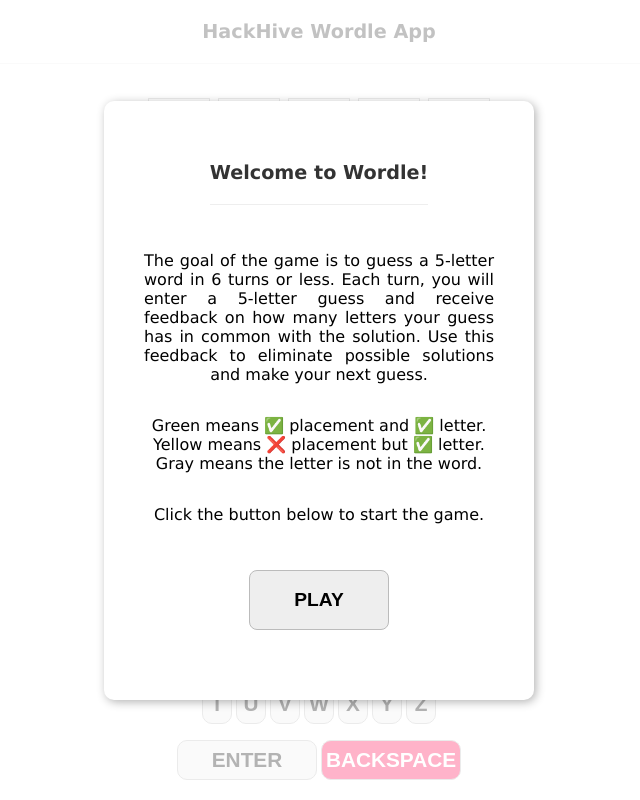
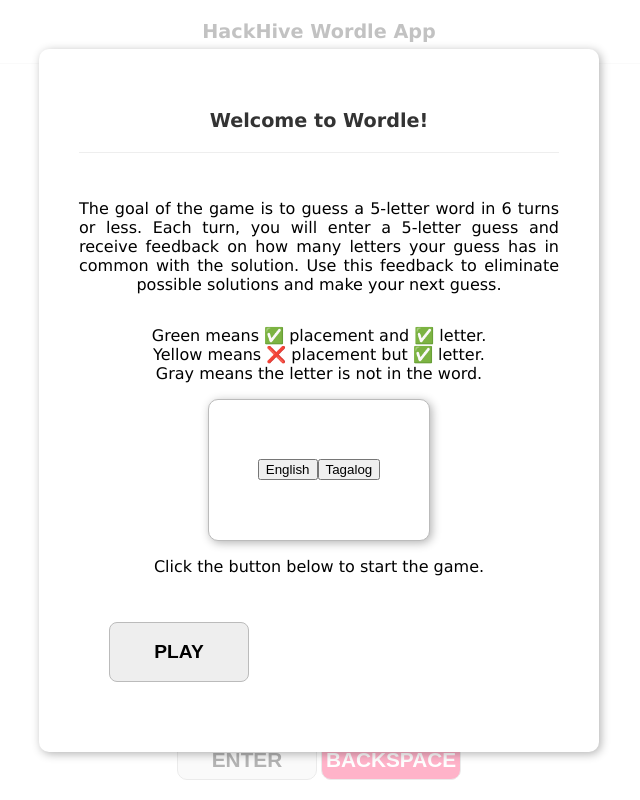
Before and after one commit to markuskusxyren/wordle, a React (Create React App) app: page / in a window 1280 px wide. Shown: the whole page, without its empty margins (321-961 px from the left). Built offline with nearby package versions, Linux system fonts and the light colour scheme.

Commit message:
tried to fix css but it worky

```diff
--- a/src/components/Modal.js
+++ b/src/components/Modal.js
@@ -19,7 +19,7 @@ export default function Modal({
       {isGameOver && (
         <>
           {isCorrect ? (
-            <div>
+            <div className="modal">
               <h1>You win!</h1>
               <p className="solution">The word is {solution}</p>
               <p>
@@ -30,7 +30,7 @@ export default function Modal({
               </button>
             </div>
           ) : (
-            <div>
+            <div className="modal">
               <h1>You lose!</h1>
               <p className="solution">The word is {solution}</p>
               <button className="try-again-btn" onClick={handleTryAgain}>
--- a/src/components/Wordle.js
+++ b/src/components/Wordle.js
@@ -4,9 +4,18 @@ import Grid from './Grid';
 import Keypad from './Keypad';
 import Modal from './Modal';
 
+import dictEng from '../data/dictEng';
+import dictTag from '../data/dictTag';
+import solutionsEng from '../data/solutionsEng';
+import solutionsTag from '../data/solutionsTag';
+
 export default function Wordle({ solution }) {
+  const [currentDict, setCurrentDict] = useState('eng');
+  const dict = currentDict === 'eng' ? dictEng : dictTag;
+  const solutions = currentDict === 'eng' ? solutionsEng : solutionsTag;
+
   const { currentGuess, guesses, turn, isCorrect, usedKeys, handleKeyup } =
-    useWordle(solution);
+    useWordle(solution, dict, solutions);
   const [showModal, setShowModal] = useState(false);
   const [showInstructions, setShowInstructions] = useState(true);
 
@@ -39,7 +48,10 @@ export default function Wordle({ solution }) {
         />
       )}
       {showInstructions && (
-        <Modal onClose={() => setShowInstructions(false)}>
+        <Modal
+          className="modal modal-ins"
+          onClose={() => setShowInstructions(false)}
+        >
           <h1>Welcome to Wordle!</h1>
           <p>
             The goal of the game is to guess a 5-letter word in 6 turns or less.
@@ -53,6 +65,10 @@ export default function Wordle({ solution }) {
             Yellow means ❌ placement but ✅ letter. <br />
             Gray means the letter is not in the word.
           </p>
+          <div className="dict-buttons">
+            <button onClick={() => setCurrentDict('eng')}>English</button>
+            <button onClick={() => setCurrentDict('tag')}>Tagalog</button>
+          </div>
           <p>Click the button below to start the game.</p>
           <button
             className="continue-btn"
--- a/src/hooks/useWordle.js
+++ b/src/hooks/useWordle.js
@@ -1,7 +1,6 @@
 import { useState } from 'react';
-import dictEng from '../data/dictEng';
 
-const useWordle = (solution) => {
+const useWordle = (solution, dict, solutions) => {
   const [turn, setTurn] = useState(0);
   const [currentGuess, setCurrentGuess] = useState('');
   const [guesses, setGuesses] = useState([...Array(6)]); // array of formatted guesses with the colored state (only 6 guesses allowed)
@@ -9,7 +8,7 @@ const useWordle = (solution) => {
   const [isCorrect, setIsCorrect] = useState(false);
   const [usedKeys, setUsedKeys] = useState({}); // keys that have been used during gameplay
 
-  // format a guess into an arrayu of letter objects
+  // format a guess into an array of letter objects
   // ex. [{key: 'a', color: 'green'}]
   const formatGuess = () => {
     let solutionArray = [...solution];
@@ -37,7 +36,7 @@ const useWordle = (solution) => {
   };
 
   // add a new guess to the guesses state
-  // update the isCorrect state id the guess is correct
+  // update the isCorrect state if the guess is correct
   // add one to the turn state
   const addNewGuess = (formattedGuess) => {
     if (currentGuess === solution) {
@@ -103,16 +102,16 @@ const useWordle = (solution) => {
         console.log('guess should be 5 letters');
         return;
       }
-      // guess should be a word in dictEng.js
+      // guess should be a word in the dictionary
       if (
-        !dictEng.some((wordObj) => wordObj.word === currentGuess.toLowerCase())
+        !dict.some((wordObj) => wordObj.word === currentGuess.toLowerCase())
       ) {
         alert('Guess should be a word, please try again.');
         setCurrentGuess('');
         return;
       }
 
-      // if everything over is met then add the guess
+      // if everything above is met then add the guess
       const formatted = formatGuess();
       addNewGuess(formatted);
     }
--- a/src/index.css
+++ b/src/index.css
@@ -4,6 +4,7 @@ body {
   font-family: verdana;
   margin: 0;
 }
+
 h1 {
   font-size: 1.2em;
   padding: 20px 0;
@@ -11,12 +12,14 @@ h1 {
   margin: 0 0 30px 0;
   color: #333;
 }
+
 /* rows */
 .row {
   text-align: center;
   display: flex;
   justify-content: center;
 }
+
 .row > div {
   display: block;
   width: 60px;
@@ -29,30 +32,37 @@ h1 {
   font-weight: bold;
   font-size: 2.5em;
 }
+
 .row > div.green {
   --background: #5ac85a;
   --border-color: #5ac85a;
   animation: flip .5s ease forwards;
 }
+
 .row > div.gray {
   --background: #a1a1a1;
   --border-color: #a1a1a1;
   animation: flip .5s ease forwards;
 }
+
 .row > div.yellow {
   --background: #e2cc68;
   --border-color: #e2cc68;
   animation: flip .5s ease forwards;
 }
+
 .row > div:nth-child(2) {
   animation-delay: 0.2s;
 }
+
 .row > div:nth-child(3) {
   animation-delay: 0.4s;
 }
+
 .row > div:nth-child(4) {
   animation-delay: 0.6s;
 }
+
 .row > div:nth-child(5) {
   animation-delay: 0.8s;
 }
@@ -163,7 +173,7 @@ h1 {
 
 .modal div {
   max-width: 480px;
-  background: #fff;
+  background: #ffffff;
   padding: 40px;
   border-radius: 10px;
   margin: 0 auto; /* Center the modal horizontally */
@@ -221,19 +231,6 @@ h1 {
   }
 }
 
-.modal div {
-  max-width: 350px;
-  background: #fff;
-  padding: 40px;
-  border-radius: 10px;
-  margin: 0 auto;
-  box-shadow: 2px 2px 10px rgba(0, 0, 0, 0.3);
-  text-align: center;
-  display: flex;
-  flex-direction: column;
-  align-items: center;
-}
-
 .modal p {
   text-align: justify;
   display: inline-block;
@@ -260,3 +257,36 @@ h1 {
   margin: 30px;
   border-radius: 8px;
 }
+
+.dict-buttons {
+  display: flex;
+  justify-content: center;
+  margin-top: 20px;
+  width: 140px;
+  height: 60px;
+  font-size: 1.2em;
+  border: 1px solid #bbb;
+  background-color: #ffffff;
+  display: flex;
+  justify-content: center;
+  align-items: center;
+  text-transform: uppercase;
+  font-weight: bold;
+  cursor: pointer;
+  transition: background-color 0.3s ease-in;
+  margin: 30px;
+  border-radius: 8px;
+}
+
+.ins-modal {
+  max-width: 350px;
+  background: #fff;
+  padding: 40px;
+  border-radius: 10px;
+  margin: 0 auto;
+  box-shadow: 2px 2px 10px rgba(255, 255, 255, 0.3);
+  text-align: center;
+  display: flex;
+  flex-direction: column;
+  align-items: center;
+}
```
